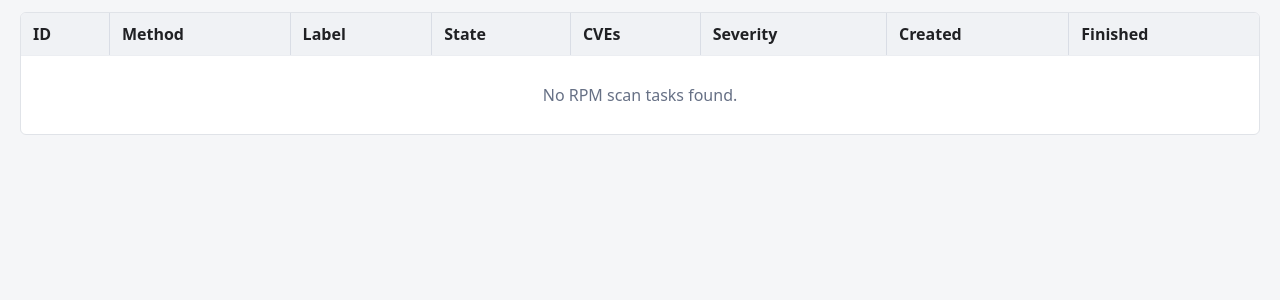
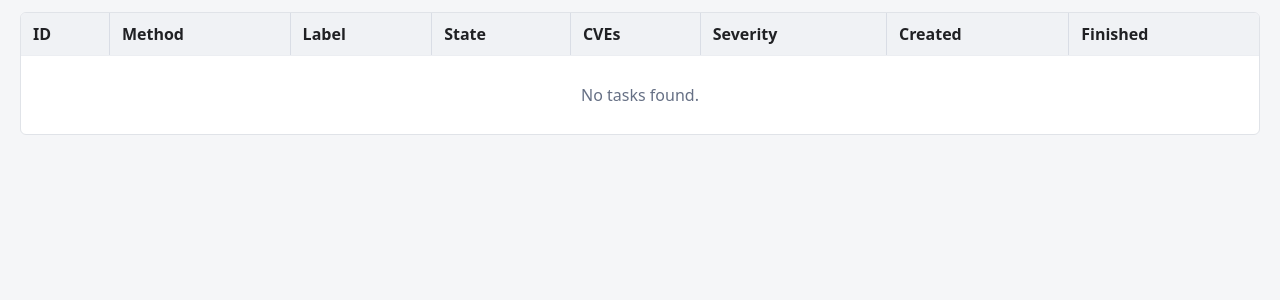
Before and after one commit to Chris-wh233/scan-results-portal, a FastAPI app: page /rpm in a window 1280 px wide. Shown: the part 237-537 px from the top of the page. Run offline with FastAPI, Linux system fonts and the light colour scheme.

Commit message:
调整无rpm扫描任务时的界面显示信息

```diff
--- a/app/scanservice/templates/rpm/tasks.html
+++ b/app/scanservice/templates/rpm/tasks.html
@@ -51,7 +51,7 @@
       <td>{{ task.finished_at|timestamp }}</td>
     </tr>
   {% else %}
-    <tr><td colspan="8" class="empty">No RPM scan tasks found.</td></tr>
+    <tr><td colspan="8" class="empty">No tasks found.</td></tr>
   {% endfor %}
   </tbody>
 </table>
```
